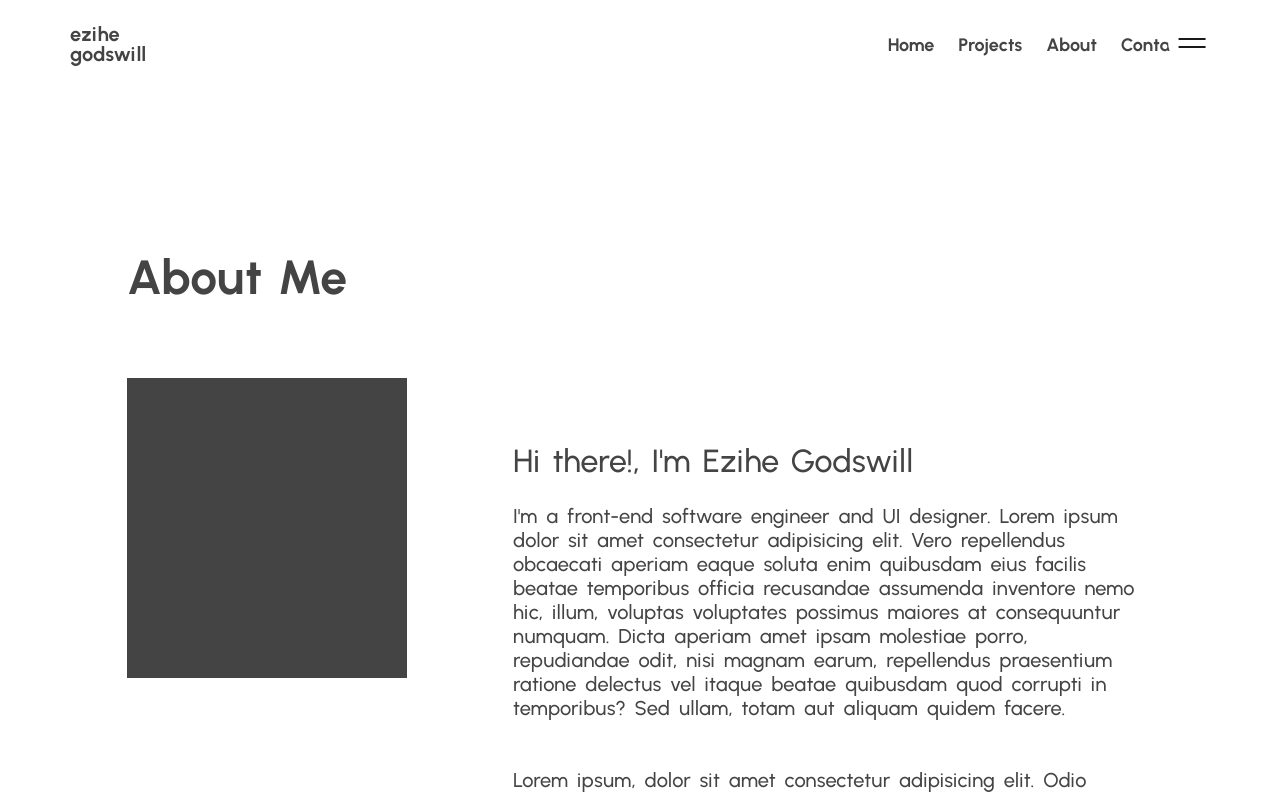
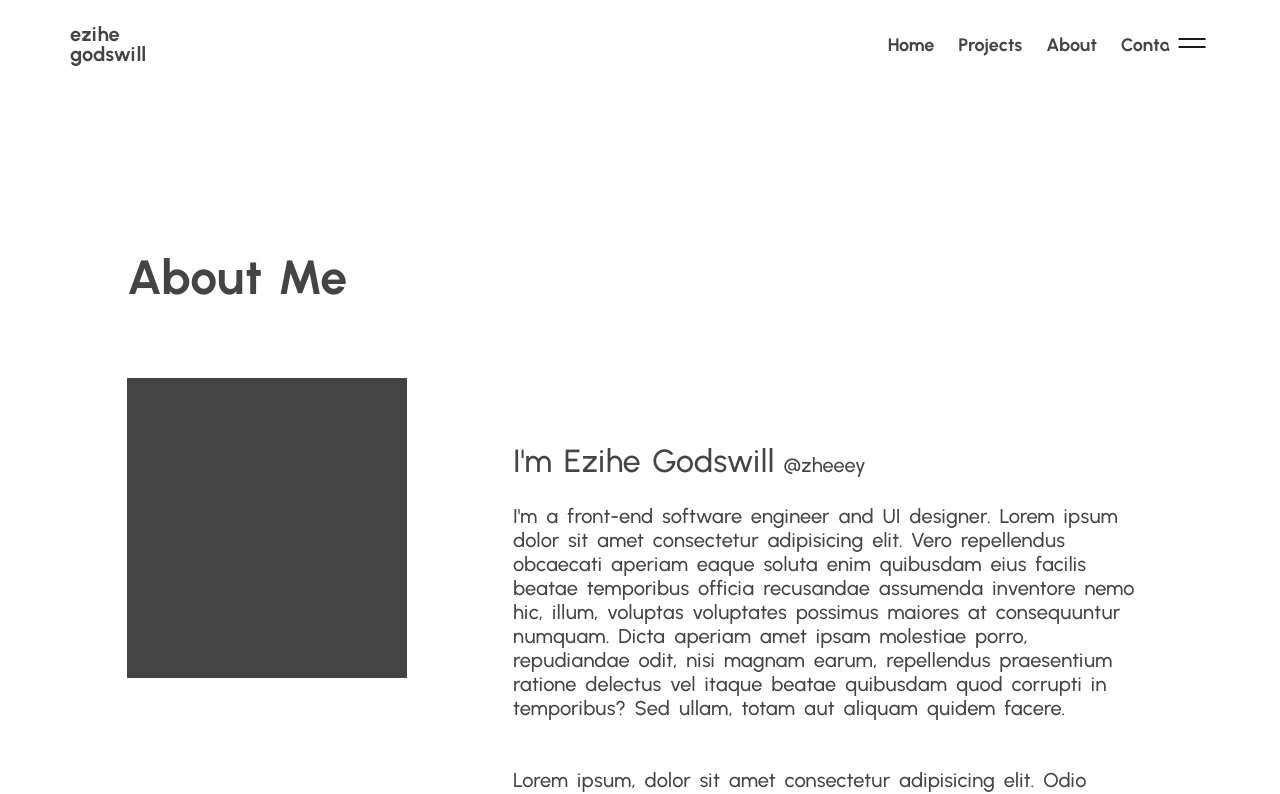
Before and after one commit to gzkdev/react-portfolio, a React (Create React App) app: page /about in a window 1280 px wide. Shown: the top 794 px of the page. Built offline with nearby package versions, Linux system fonts and the light colour scheme.

Commit message:
update about page content

```diff
--- a/src/pages/About.js
+++ b/src/pages/About.js
@@ -11,7 +11,7 @@ function About() {
                     <div className="about-ctn">
                         <div className="about-img-box"></div>
                         <div className="about-text-ctn">
-                            <span className="about-text-ctn-title">Hi there!, I'm Ezihe Godswill</span>
+                            <span className="about-text-ctn-title">I'm Ezihe Godswill </span>&nbsp;<span>@zheeey</span>
                             <p>
                                 I'm a front-end software engineer and UI designer. Lorem ipsum dolor sit amet consectetur adipisicing elit. Vero repellendus obcaecati aperiam eaque soluta enim quibusdam eius facilis beatae temporibus officia recusandae assumenda inventore nemo hic, illum, voluptas voluptates possimus maiores at consequuntur numquam. Dicta aperiam amet ipsam molestiae porro, repudiandae odit, nisi magnam earum, repellendus praesentium ratione delectus vel itaque beatae quibusdam quod corrupti in temporibus? Sed ullam, totam aut aliquam quidem facere.
                             </p>
```
